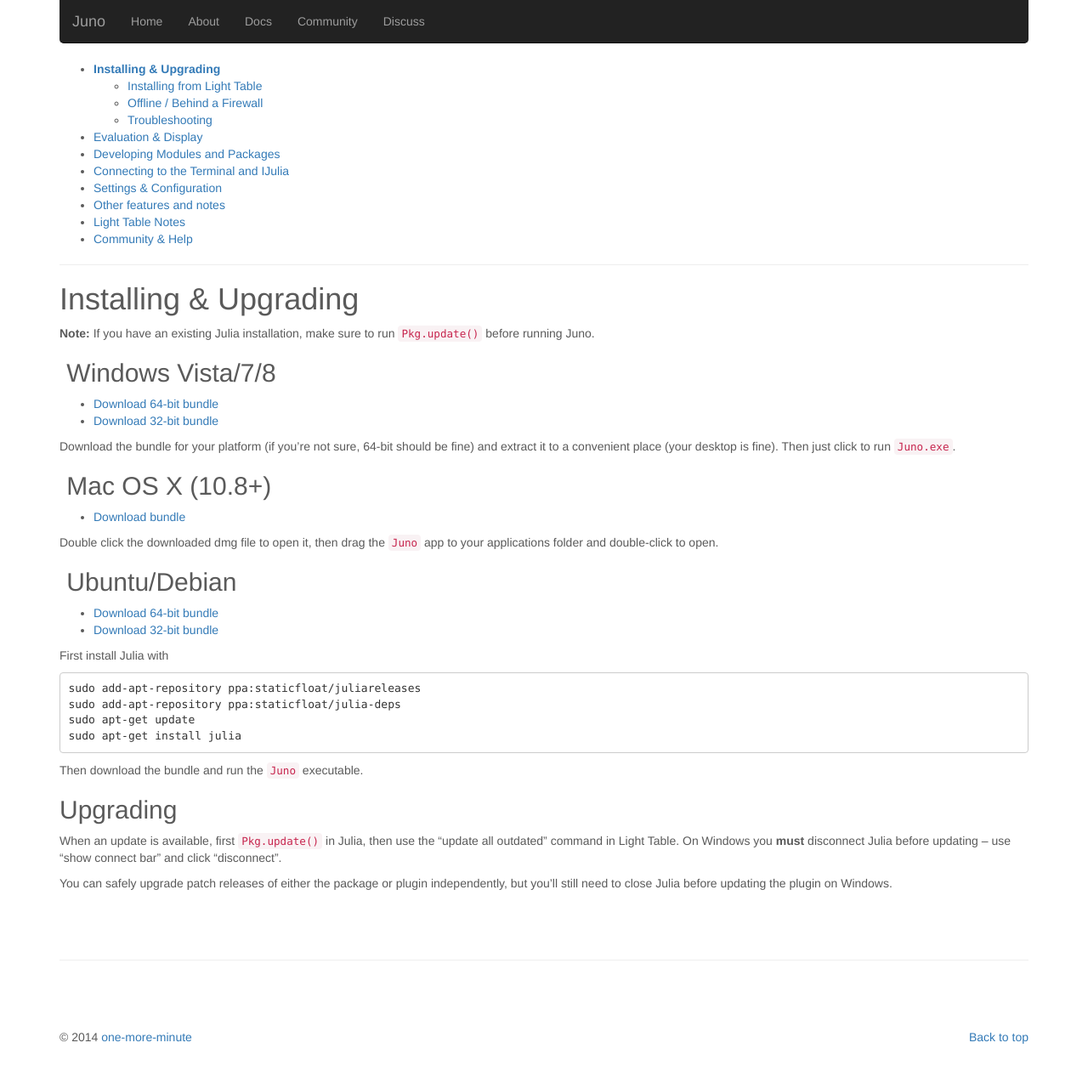
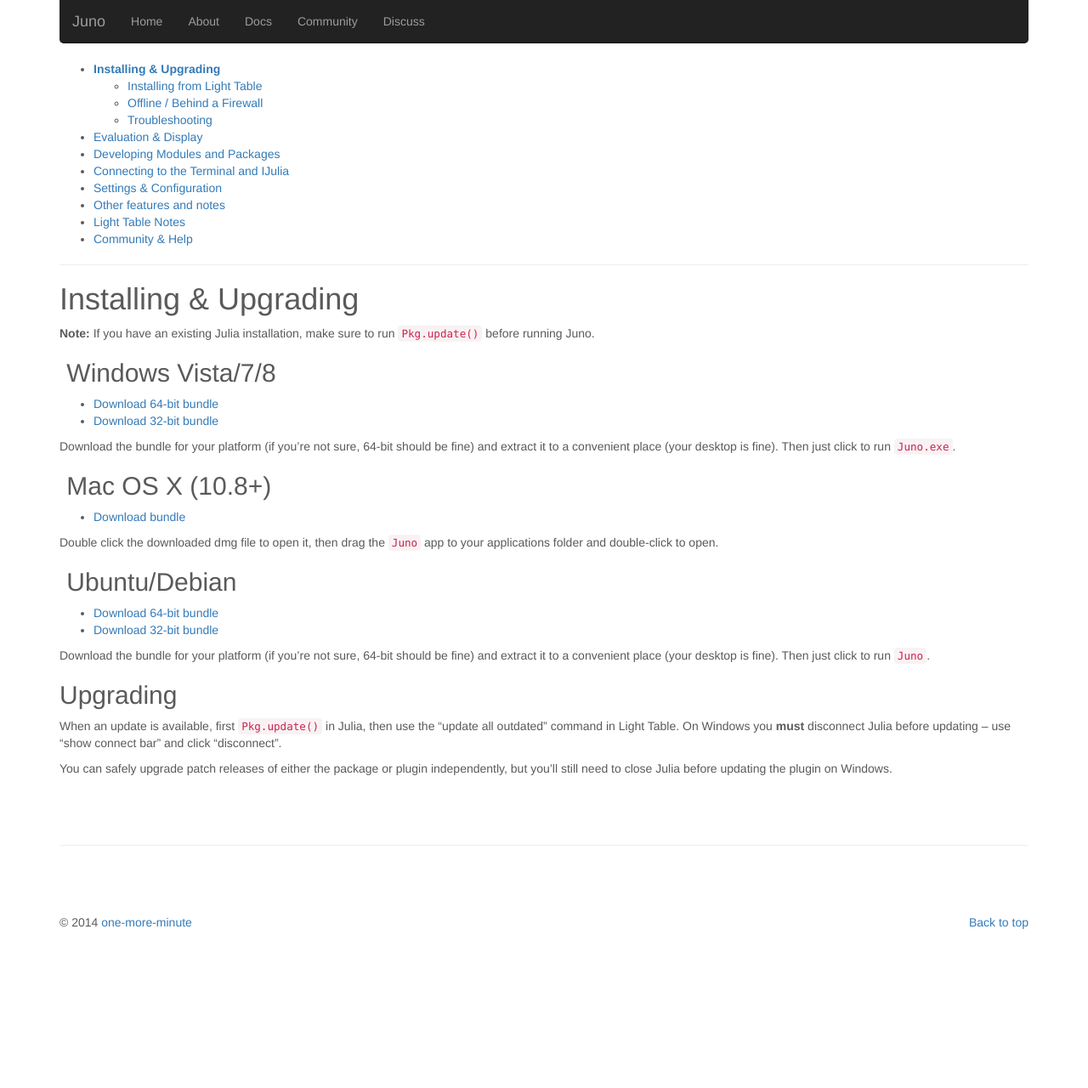
Before and after one commit to JunoLab/junolab.github.io, a Jekyll site: the page built from docs/install.md, in a window 1280 px wide. Shown: the whole page at 85% size. Built offline with Jekyll 4.4.1, drawn with Linux system fonts in a browser that asks for light colours; nearby versions of some CDN libraries; after the commit the page ends 1145 px from its top, so only the background shows below that.

Commit message:
update juno bundles

```diff
--- a/docs/install.md
+++ b/docs/install.md
@@ -6,30 +6,23 @@
 
 ## Windows Vista/7/8
 
-* [Download 64-bit bundle](https://junolab.s3.amazonaws.com/release/1.0.1/juno-windows-x64.zip)
-* [Download 32-bit bundle](https://junolab.s3.amazonaws.com/release/1.0.1/juno-windows-x32.zip)
+* [Download 64-bit bundle](https://junolab.s3.amazonaws.com/release/1.0.2/juno-windows-x64.zip)
+* [Download 32-bit bundle](https://junolab.s3.amazonaws.com/release/1.0.2/juno-windows-x32.zip)
 
 Download the bundle for your platform (if you're not sure, 64-bit should be fine) and extract it to a convenient place (your desktop is fine). Then just click to run `Juno.exe`.
 
 ## Mac OS X (10.8+)
 
-* [Download bundle](https://junolab.s3.amazonaws.com/release/1.0.1/juno-mac-x64.dmg)
+* [Download bundle](https://junolab.s3.amazonaws.com/release/1.0.2/juno-mac-x64.dmg)
 
 Double click the downloaded dmg file to open it, then drag the `Juno` app to your applications folder and double-click to open.
 
 ## Ubuntu/Debian
 
-* [Download 64-bit bundle](https://junolab.s3.amazonaws.com/release/1.0.0/juno-linux-x64.zip)
-* [Download 32-bit bundle](https://junolab.s3.amazonaws.com/release/1.0.0/juno-linux-x32.zip)
+* [Download 64-bit bundle](https://junolab.s3.amazonaws.com/release/1.0.2/juno-linux-x64.zip)
+* [Download 32-bit bundle](https://junolab.s3.amazonaws.com/release/1.0.2/juno-linux-x32.zip)
 
-First install Julia with
-
-    sudo add-apt-repository ppa:staticfloat/juliareleases
-    sudo add-apt-repository ppa:staticfloat/julia-deps
-    sudo apt-get update
-    sudo apt-get install julia
-
-Then download the bundle and run the `Juno` executable.
+Download the bundle for your platform (if you're not sure, 64-bit should be fine) and extract it to a convenient place (your desktop is fine). Then just click to run `Juno`.
 
 ## Upgrading
 
```
